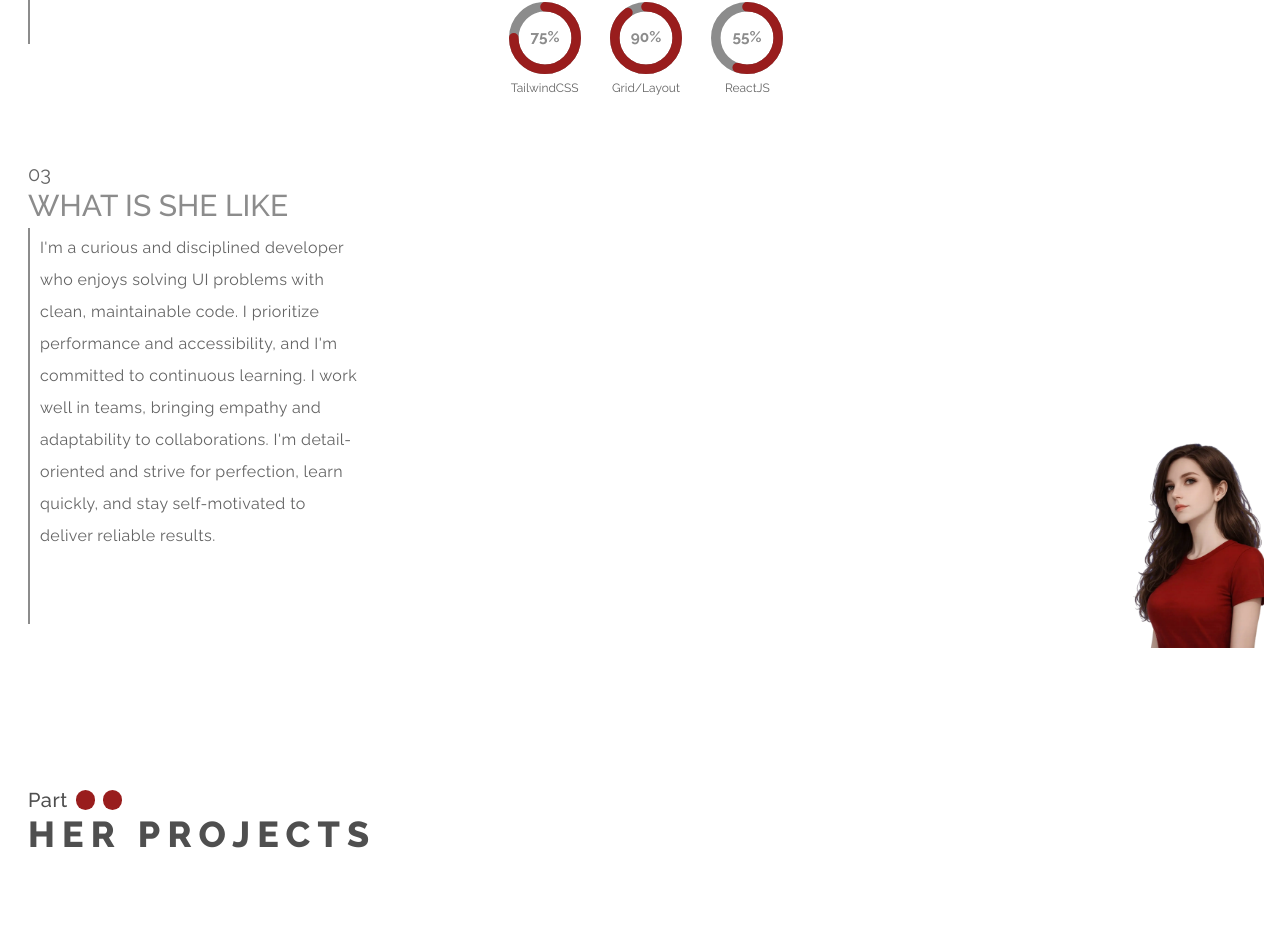
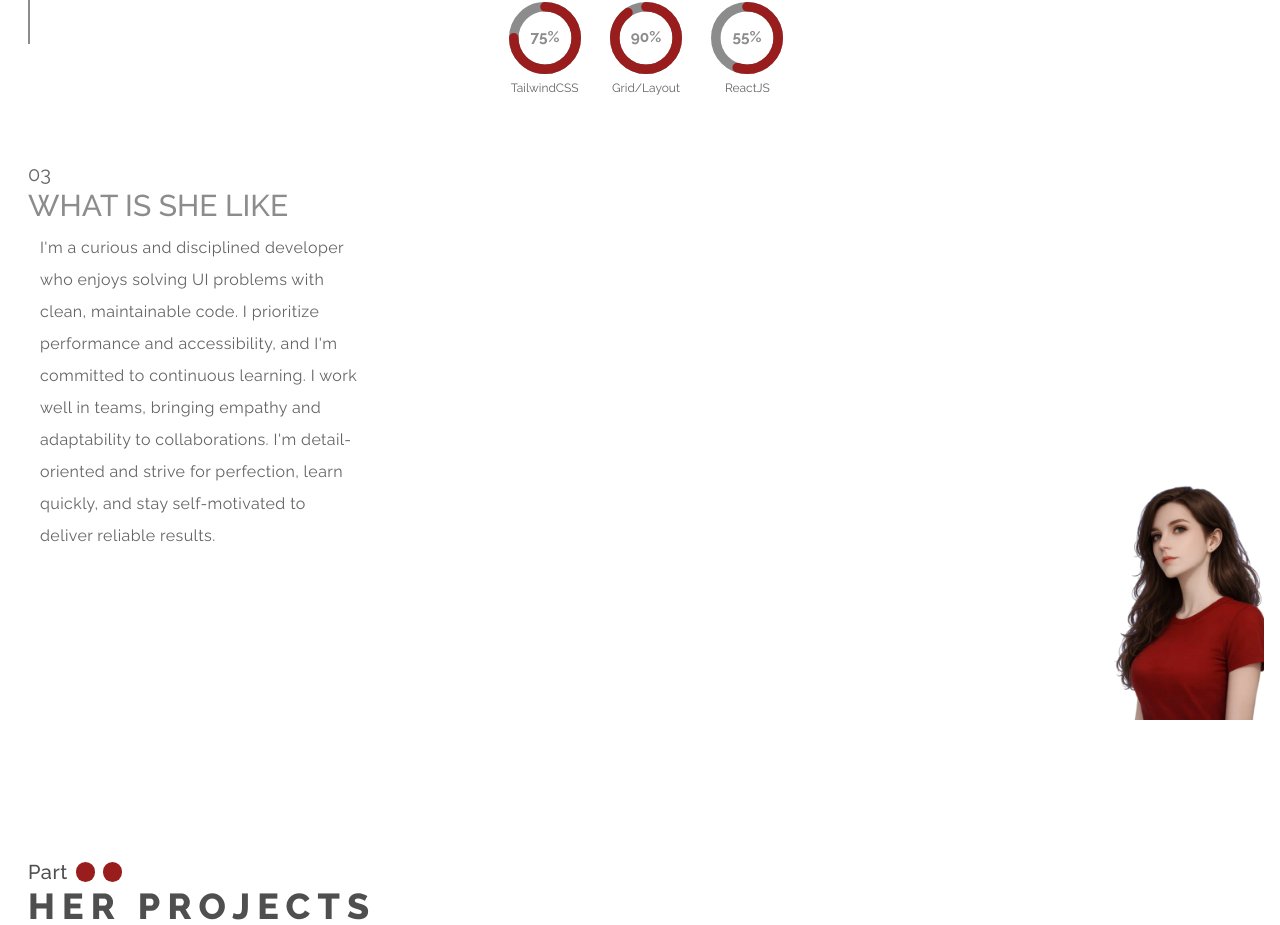
Before and after one commit to bavayra/Portfolio, a React (Vite) app: page / in a window 1280 px wide. Shown: the part 2052-2977 px from the top of the page. Built offline with nearby package versions, Linux system fonts and the light colour scheme.

Commit message:
style(Description): for 320 decreased img size. For 412 increased image size and set max-h for the section

```diff
--- a/src/sections/Description.tsx
+++ b/src/sections/Description.tsx
@@ -2,10 +2,10 @@ import { Divider } from "../components/Divider";
 
 export const Description = () => {
   return (
-    <section className="relative h-130 py-8 ml-3">
+    <section className="relative h-screen phone-md:max-h-[74vh] py-8 ml-3">
       <Divider
         widthPx={2}
-        heightPx={396}
+        heightPx="var(--block-divider-h)"
         leftPx={0}
         color="grey-2"
         topPx={100}
@@ -14,7 +14,7 @@ export const Description = () => {
       <h2 className="text-2xl text-grey-2 font-medium phone-sm:text-3xl">
         WHAT IS SHE LIKE
       </h2>
-      <p className="mt-2 min-[480px]:max-w-80 text-xs phone-sm:text-sm phone-md:text-base phone-md:max-w-76 phone-sm:max-w-68 text-text leading-loose tracking-wide ml-3 w-full max-w-60 wrap-break-words whitespace-normal">
+      <p className="mt-2 phone-md:max-w-80 text-xs phone-sm:text-sm phone-md:text-base phone-sm:max-w-68 text-text leading-loose tracking-wide ml-3 w-full max-w-60 wrap-break-words whitespace-normal">
         I'm a curious and disciplined developer who enjoys solving UI problems
         with clean, maintainable code. I prioritize performance and
         accessibility, and I'm committed to continuous learning. I work well in
@@ -25,11 +25,11 @@ export const Description = () => {
       <img
         src="/fonts/images/AuthorImgAI.webp"
         alt="AI-generated portrait of the author"
-        width={140}
+        width={128}
         height={200}
         style={{ position: "absolute", right: 0, bottom: 0 }}
         loading="lazy"
-        className="object-cover h-auto "
+        className="object-cover phone-md:w-40 "
       />
     </section>
   );
```
